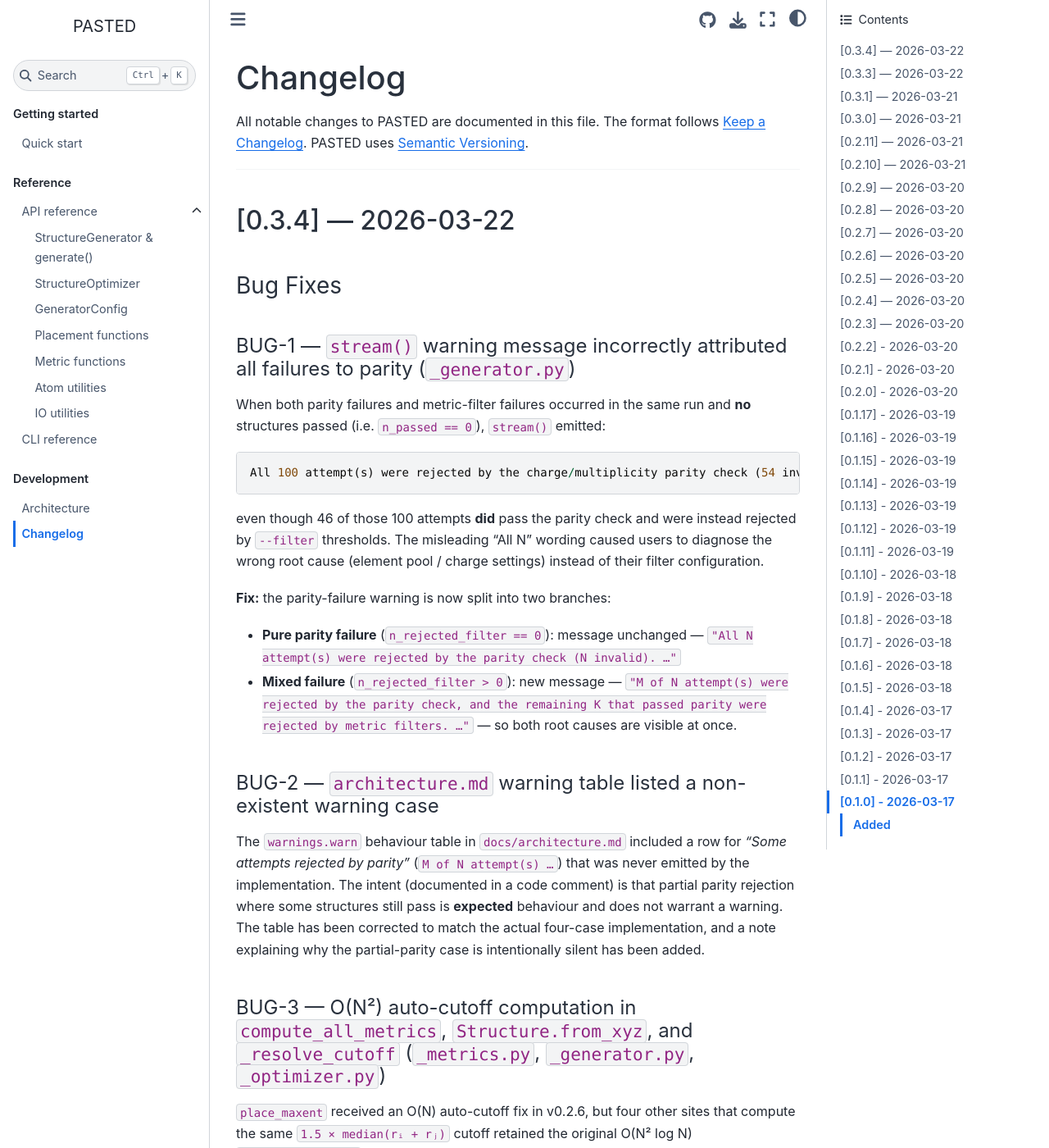
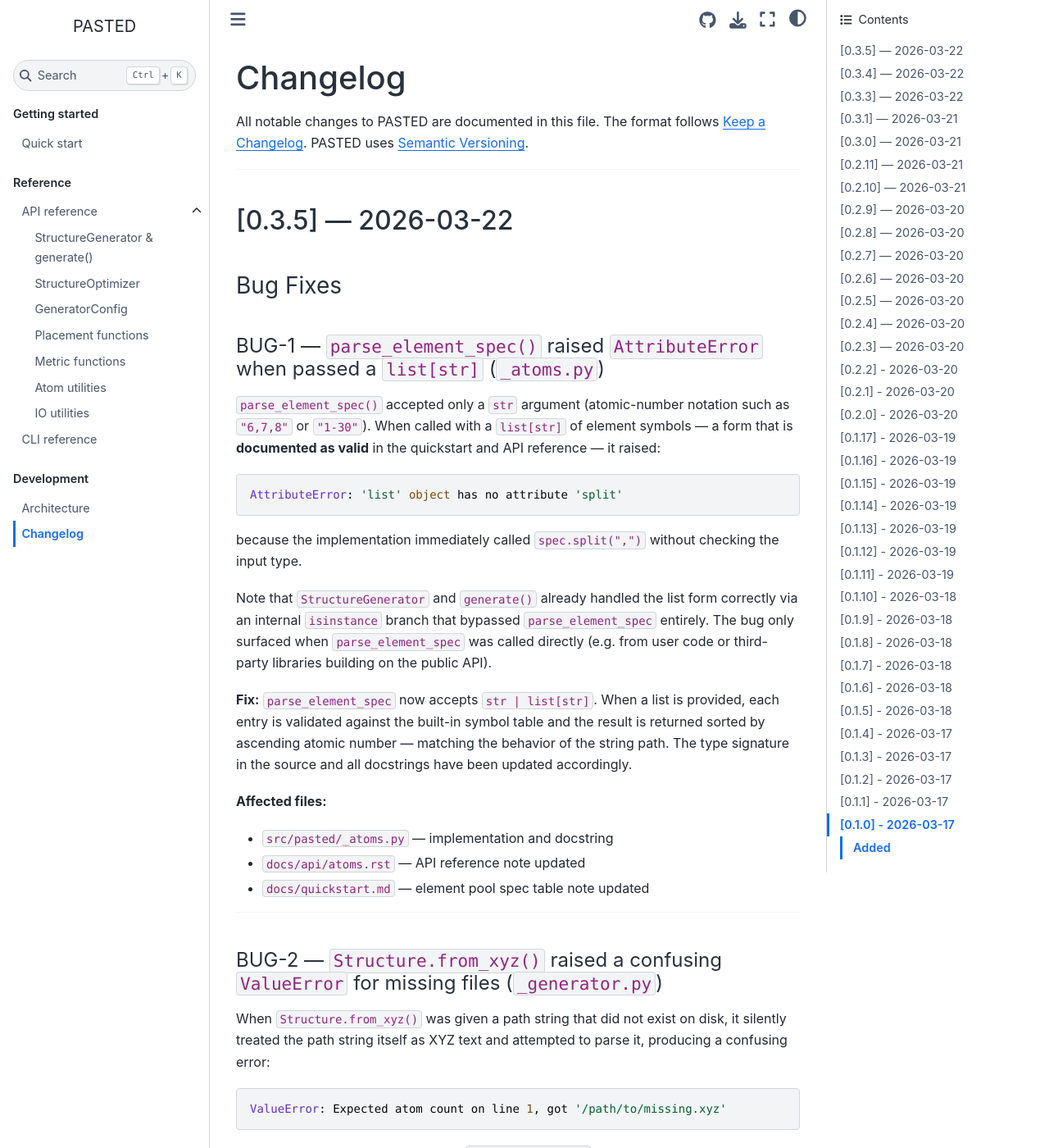
Before and after one commit to ss0832/PASTED, a Sphinx documentation site: the page built from docs/changelog.md, in a window 1280 px wide and 1400 px high. Shown: the whole window at 82% size. Built offline with Sphinx 7.4.7 and the Sphinx Book theme 1.1.4, drawn with Linux system fonts in a browser that asks for light colours; some of the changed text lies outside the part shown.

Commit message:
Add files via upload

````diff
--- a/CHANGELOG.md
+++ b/CHANGELOG.md
@@ -3,6 +3,68 @@
 All notable changes to PASTED are documented in this file.
 The format follows [Keep a Changelog](https://keepachangelog.com/en/1.1.0/).
 PASTED uses [Semantic Versioning](https://semver.org/spec/v2.0.0.html).
+
+---
+
+## [0.3.5] — 2026-03-22
+
+### Bug Fixes
+
+#### BUG-1 — `parse_element_spec()` raised `AttributeError` when passed a `list[str]` (`_atoms.py`)
+
+`parse_element_spec()` accepted only a `str` argument (atomic-number notation
+such as `"6,7,8"` or `"1-30"`).  When called with a `list[str]` of element
+symbols — a form that is **documented as valid** in the quickstart and API
+reference — it raised:
+
+```
+AttributeError: 'list' object has no attribute 'split'
+```
+
+because the implementation immediately called `spec.split(",")` without
+checking the input type.
+
+Note that `StructureGenerator` and `generate()` already handled the list form
+correctly via an internal `isinstance` branch that bypassed `parse_element_spec`
+entirely.  The bug only surfaced when `parse_element_spec` was called directly
+(e.g. from user code or third-party libraries building on the public API).
+
+**Fix:** `parse_element_spec` now accepts `str | list[str]`.  When a list is
+provided, each entry is validated against the built-in symbol table and the
+result is returned sorted by ascending atomic number — matching the behavior
+of the string path.  The type signature in the source and all docstrings have
+been updated accordingly.
+
+**Affected files:**
+- `src/pasted/_atoms.py` — implementation and docstring
+- `docs/api/atoms.rst` — API reference note updated
+- `docs/quickstart.md` — element pool spec table note updated
+
+---
+
+#### BUG-2 — `Structure.from_xyz()` raised a confusing `ValueError` for missing files (`_generator.py`)
+
+When `Structure.from_xyz()` was given a path string that did not exist on
+disk, it silently treated the path string itself as XYZ text and attempted to
+parse it, producing a confusing error:
+
+```
+ValueError: Expected atom count on line 1, got '/path/to/missing.xyz'
+```
+
+The correct error for a missing file is `FileNotFoundError`, which is what
+Python's own `open()` / `Path.read_text()` raise.  The misleading `ValueError`
+made it hard to distinguish file-not-found issues from genuine XYZ parse errors.
+
+**Fix:** the path-resolution block now performs explicit existence and
+`is_file()` checks before calling `read_text()`.  Missing paths raise
+`FileNotFoundError`; paths pointing to directories raise `IsADirectoryError`.
+The docstring `Raises` section has been updated to document both new exception
+types.
+
+**Affected files:**
+- `src/pasted/_generator.py` — implementation and docstring (`Raises` section)
+- `docs/api/atoms.rst` — combined `versionchanged` note added
 
 ---
 
--- a/pyproject.toml
+++ b/pyproject.toml
@@ -4,7 +4,7 @@ build-backend = "setuptools.build_meta"
 
 [project]
 name = "pasted"
-version = "0.3.4"
+version = "0.3.5"
 description = "Pointless Atom STructure with Entropy Diagnostics — structure fuzzer for QC/ML-potential codes"
 readme = "README.md"
 license = "MIT"
--- a/src/pasted/__init__.py
+++ b/src/pasted/__init__.py
@@ -110,7 +110,7 @@ from ._placement import place_maxent
 try:
     __version__: str = importlib.metadata.version("pasted")
 except importlib.metadata.PackageNotFoundError:
-    __version__ = "0.3.4"
+    __version__ = "0.3.5"
 
 __all__ = [  # grouped by API category, not alphabetical
     # High-level API
````
Also changed, not shown: docs/api/atoms.rst (+18 -1 lines), docs/quickstart.md (+11 -1 lines), 3 other files.
